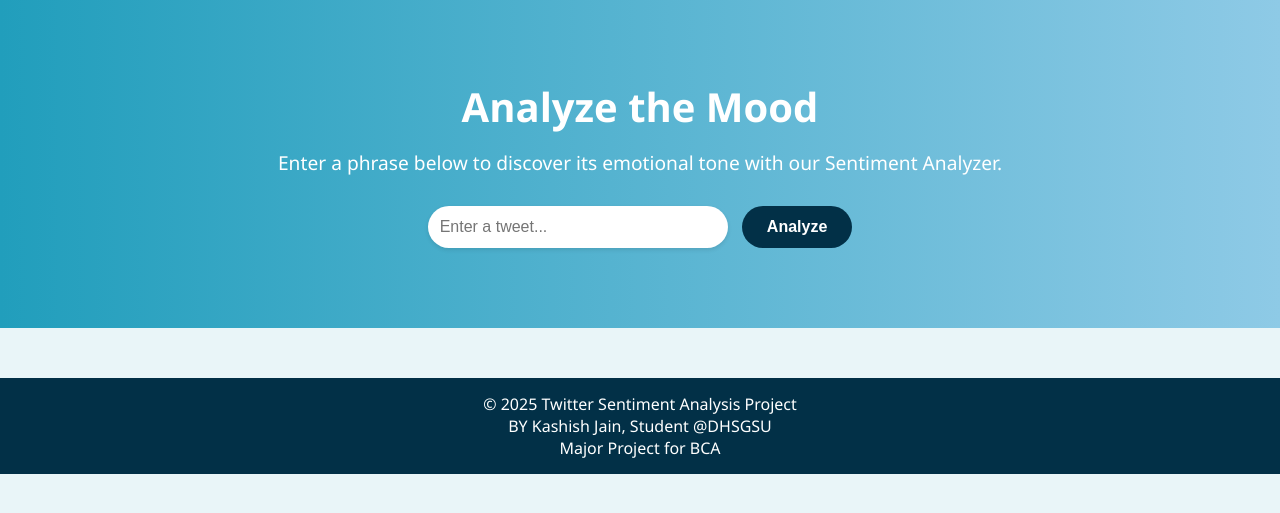
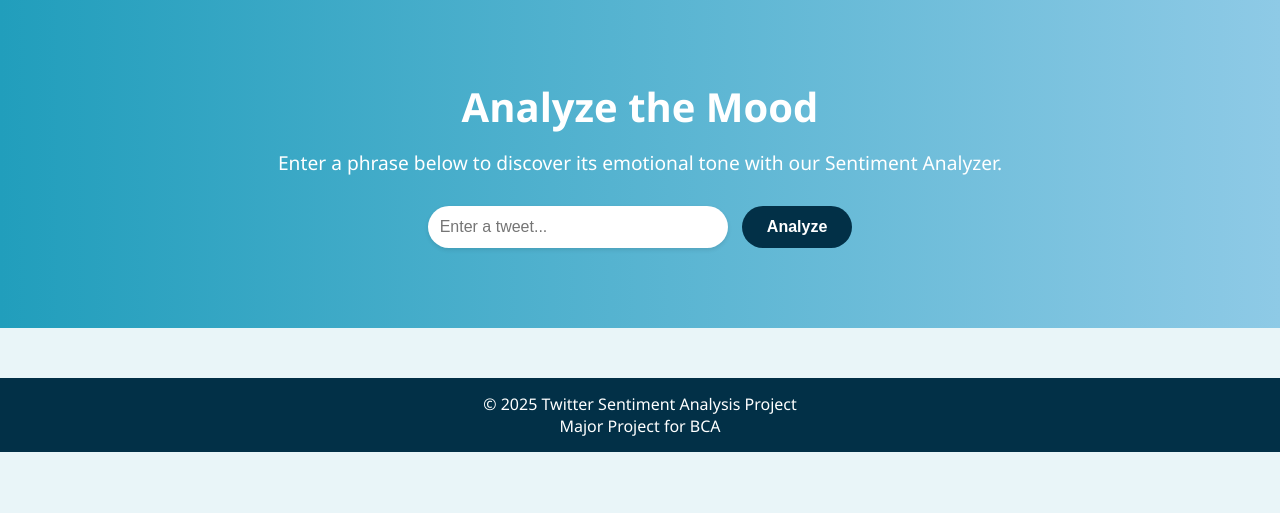
Before and after one commit to Amattraction/VibeMetrics-, a Flask app: page / in a window 1280 px wide. Shown: the part 106-619 px from the top of the page. Run offline with Flask 3, Linux system fonts and the light colour scheme; parts of the project's set-up code (start-up, migrations or seed data) failed here and were passed over.

Commit message:
Update index.html

```diff
--- a/templates/index.html
+++ b/templates/index.html
@@ -41,7 +41,6 @@
 
     <footer>
         <p>&copy; 2025 Twitter Sentiment Analysis Project <br>
-        BY Kashish Jain, Student @DHSGSU <br>
       Major Project for BCA <br>
     </footer>
 </body>
```
